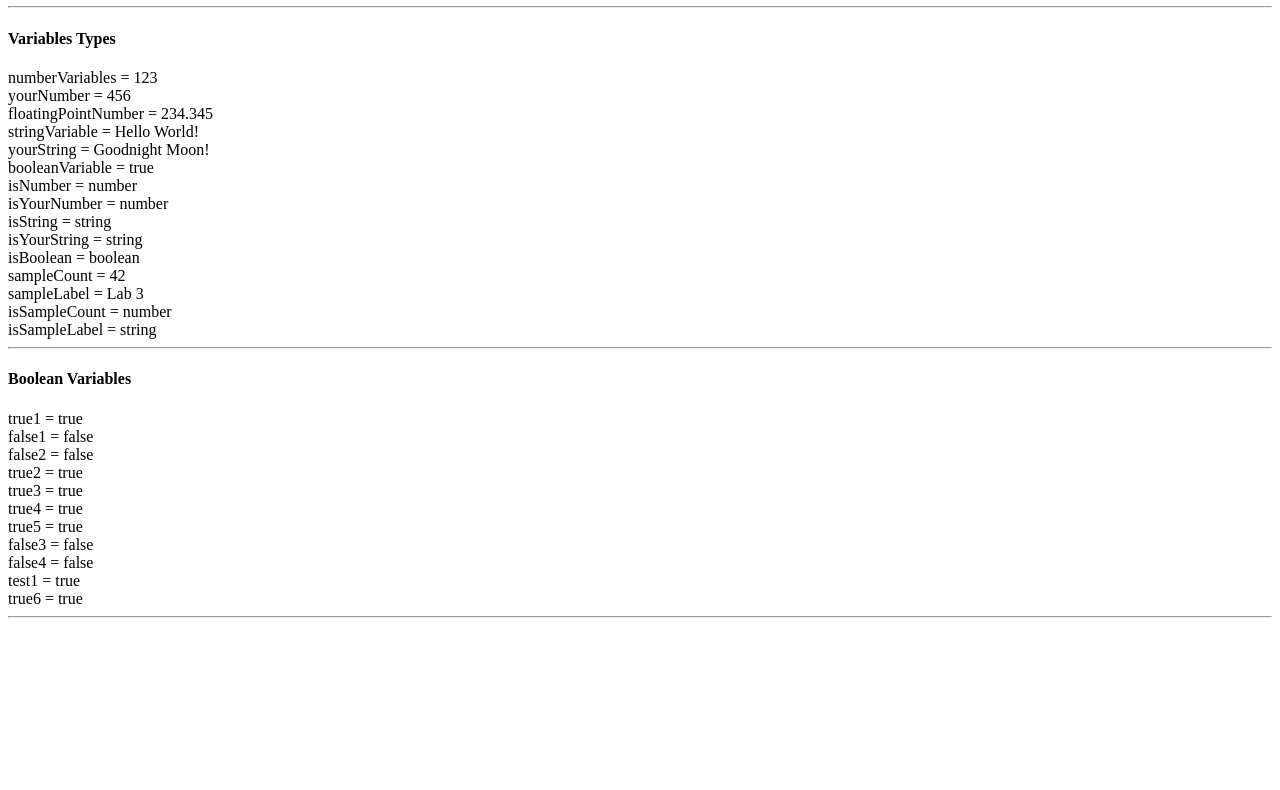
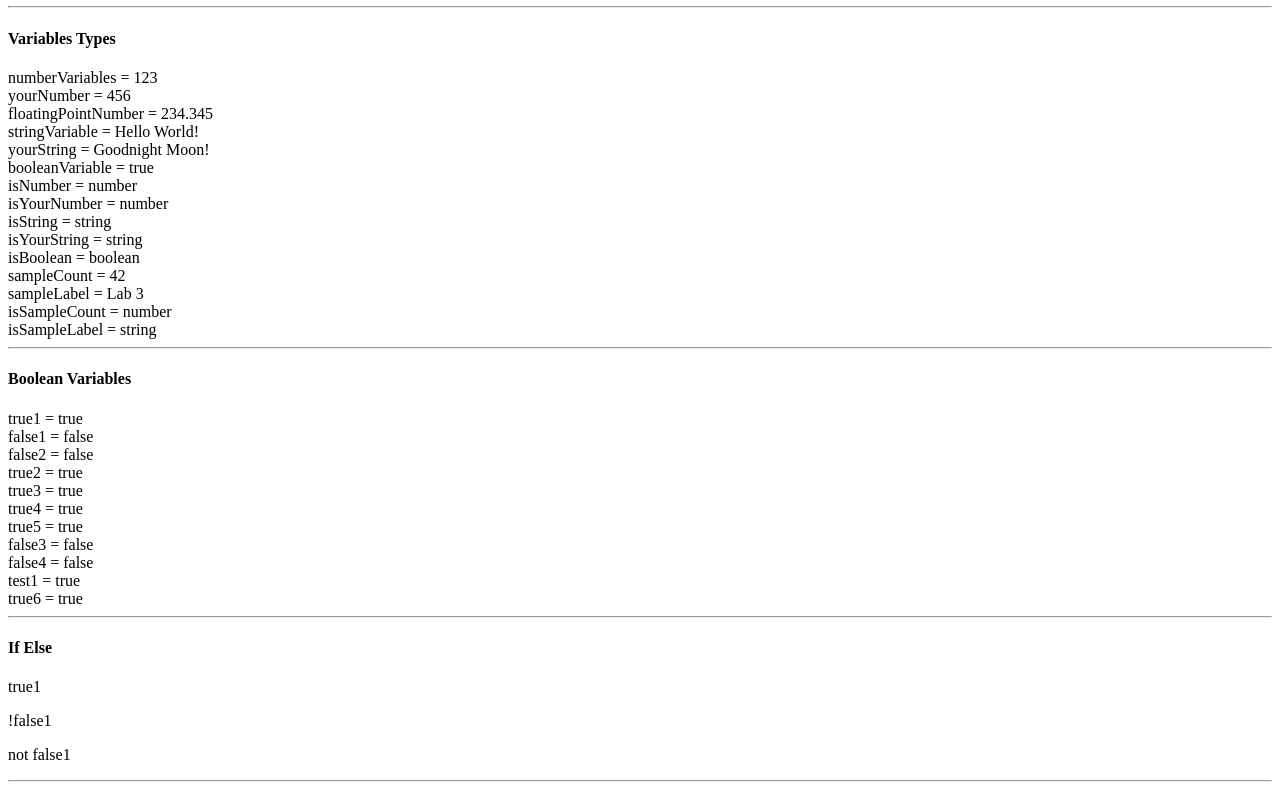
Before and after one commit to pricefy-dotcom/webdev-client, a Next.js app in the folder 2026/fall/webdev/webdev-client/: page /labs/lab3 in a window 1280 px wide. Shown: the part 217-1007 px from the top of the page. Before the commit the page ends 843 px from the top, so only its background shows below. Built offline with nearby package versions, Linux system fonts and the light colour scheme.

Commit message:
Lab 3.2.4 Conditionals

```diff
--- /dev/null
+++ b/2026/fall/webdev/webdev-client/app/labs/lab3/IfElse.tsx
@@ -0,0 +1,14 @@
+export default function IfElse() {
+    let true1 = true,
+        false1 = false;
+    return (
+        <div id="wd-if-else">
+            <h4>If Else</h4>
+            {true1 && <p>true1</p>}
+            {!false1 ?  <p>!false1</p> : <p>false1</p>}
+            {!false1 && <p>not false1</p>}
+            {false1 && <p>false1</p>}
+            <hr />
+        </div>
+    )
+}
--- a/2026/fall/webdev/webdev-client/app/labs/lab3/page.tsx
+++ b/2026/fall/webdev/webdev-client/app/labs/lab3/page.tsx
@@ -1,6 +1,7 @@
 import BooleanVariables from "./BooleanVariables";
 import VariablesAndConstants from "./VariablesAndConstants";
 import VariableTypes from "./VariableTypes"
+import IfElse from "./IfElse";
 
 export default function Lab3() {
     return (
@@ -9,6 +10,7 @@ export default function Lab3() {
             <VariablesAndConstants />
             <VariableTypes />
             <BooleanVariables />
+            <IfElse />
         </div>
     );
 }
```
